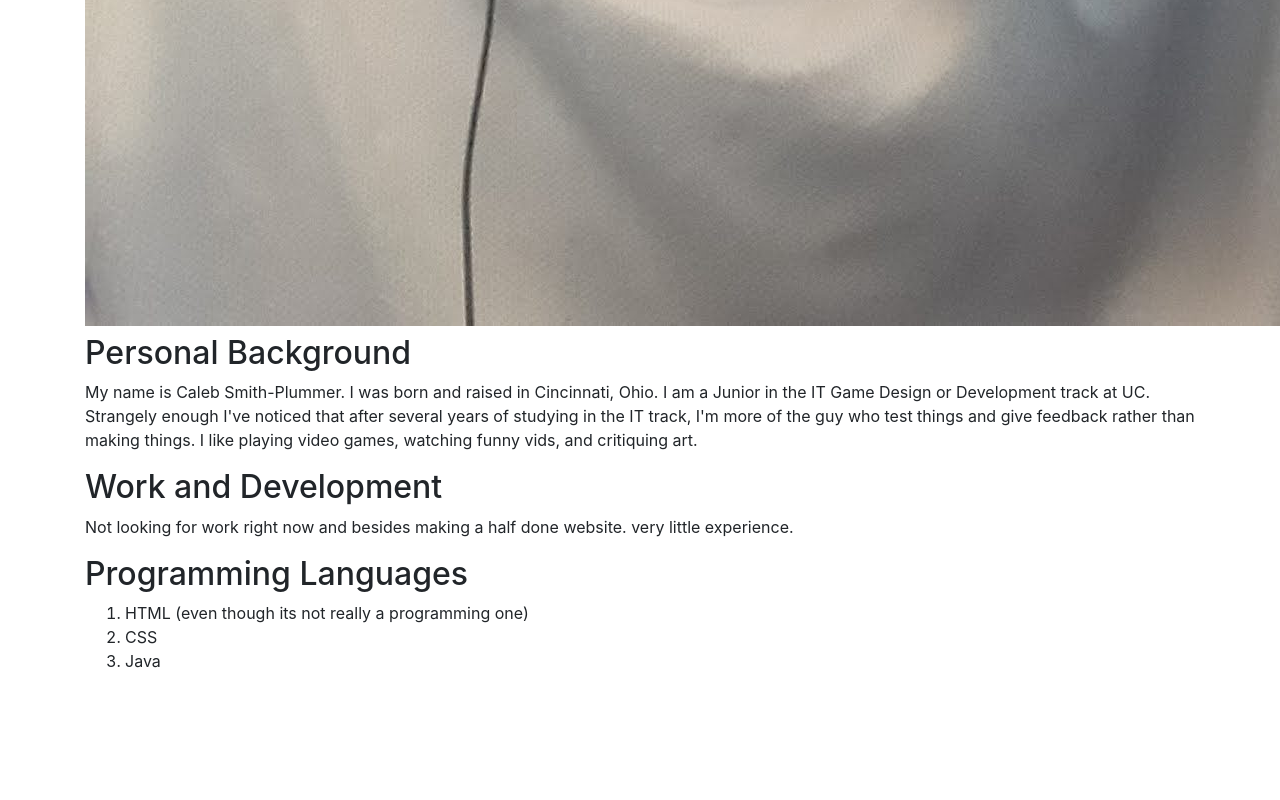
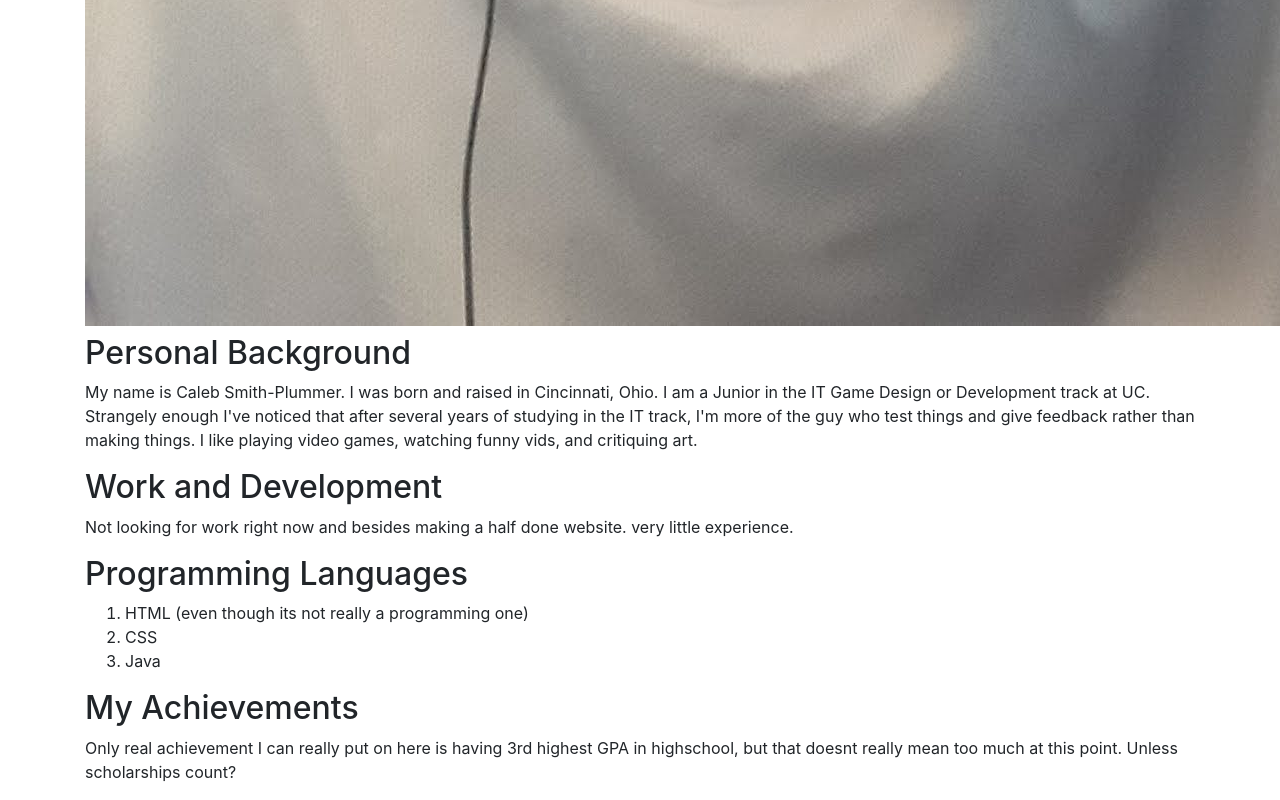
Before and after one commit to smithpcpuc/web-game-dev-lab-1, a website: page index.html in a window 1280 px wide. Shown: the part 1662-2462 px from the top of the page. Before the commit the page ends 2351 px from the top, so only its background shows below. Drawn offline with nearby package versions, Linux system fonts and the light colour scheme.

Commit message:
added Achievements section

```diff
--- a/index.html
+++ b/index.html
@@ -50,8 +50,12 @@
     <li>Java</li>
   </ol>
 </div>
-<div class="section">
-  <h2></h2>
+<div class="section" id="achievements">
+  <h2>My Achievements</h2>
+  <p>Only real achievement I can really put on here is
+    having 3rd highest GPA in highschool, but that doesnt really mean
+    too much at this point. Unless scholarships count?
+  </p>
 </div>
 <div class="section">
   <h2></h2>
```
